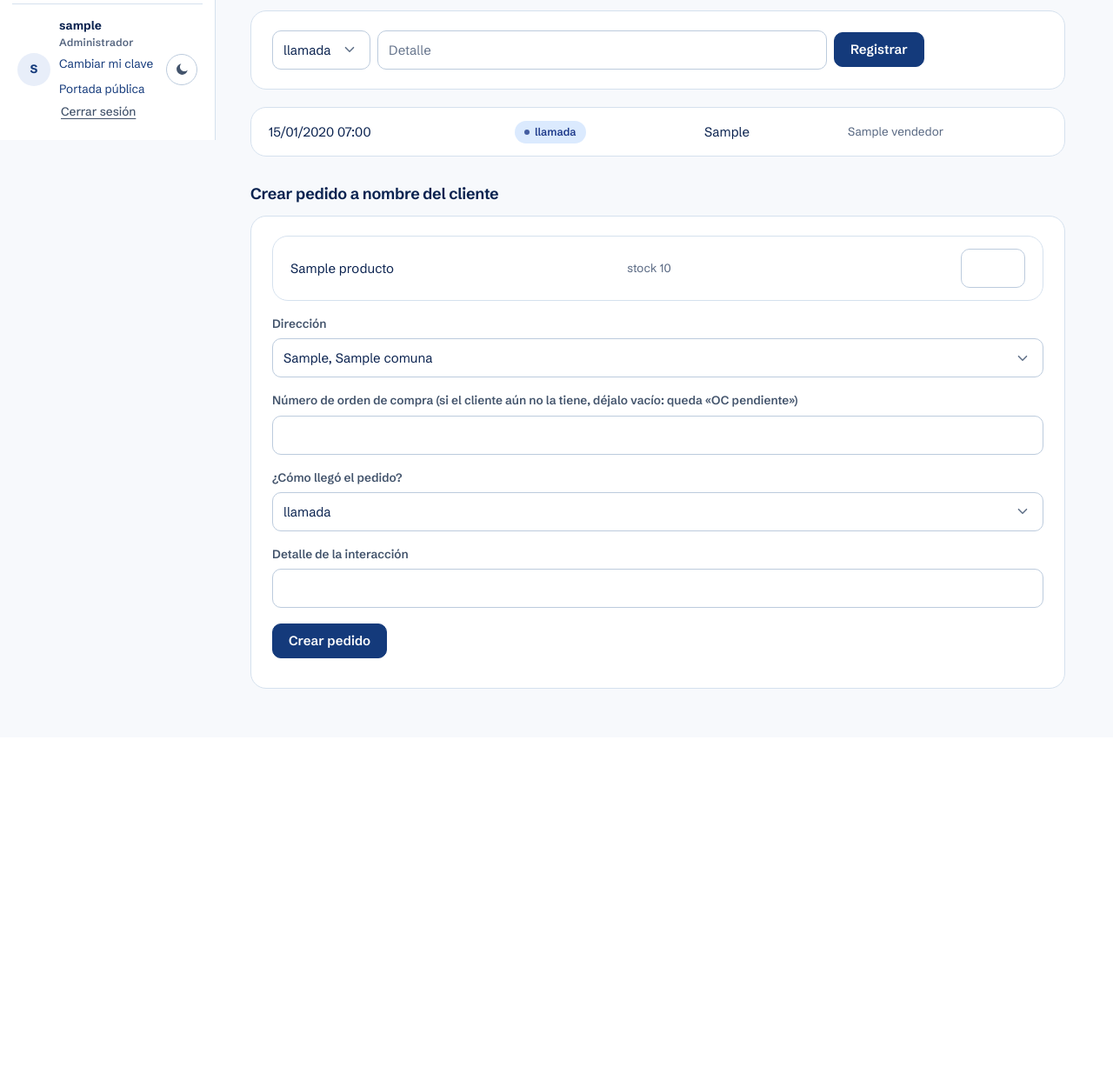
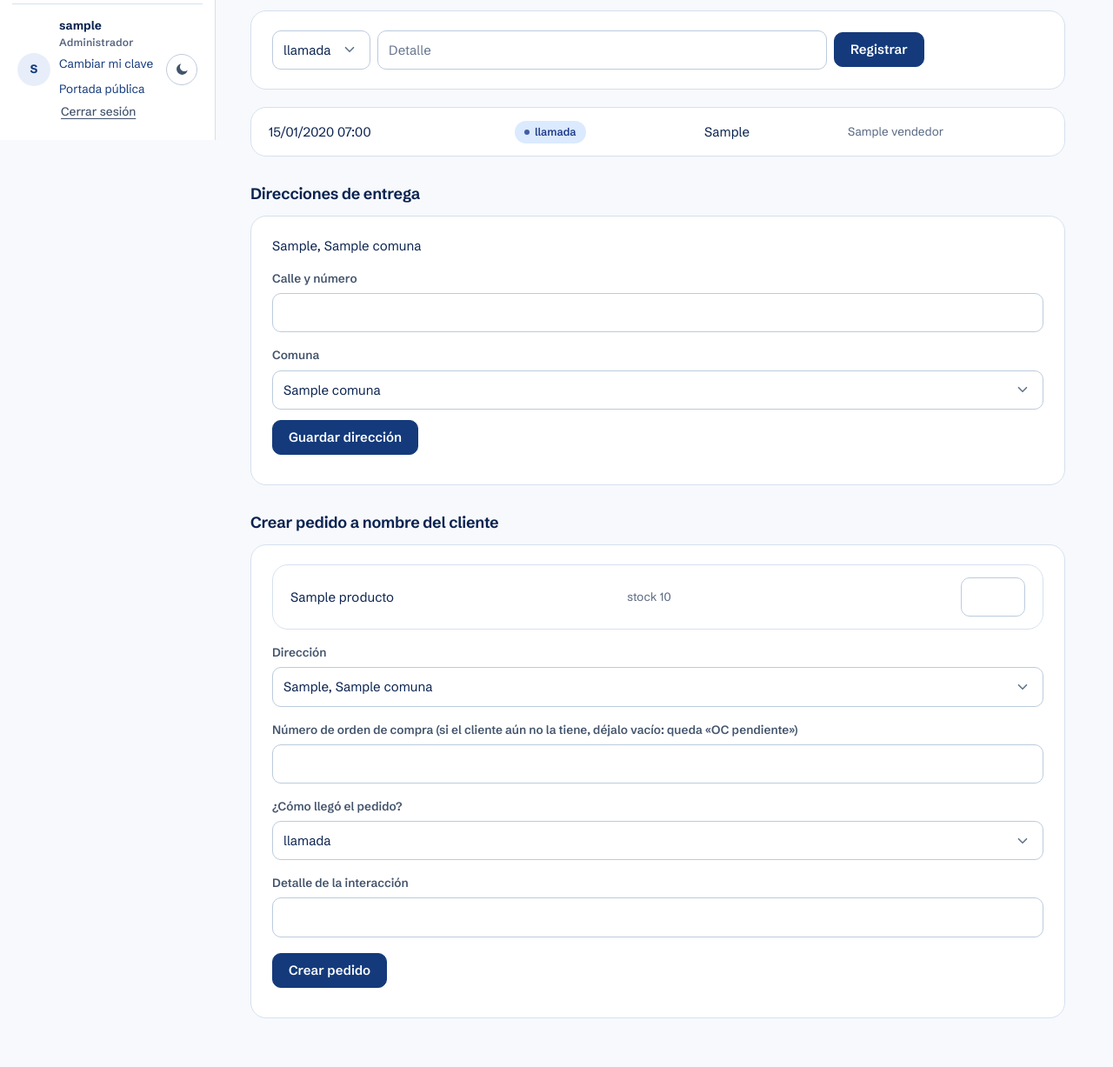
Before and after one commit to leftra123/cofrial-spa, a Django app: page /crm/clientes/1/ in a window 1280 px wide. Shown: the part 639-1866 px from the top of the page at 87% size. Before the commit the page ends 1431 px from the top, so only its background shows below. Run offline with Django 5.2, Linux system fonts and the light colour scheme; a user stored in the database is signed in; tables that the repository leaves empty hold one stand-in row (values such as "Sample post"); data that the repository does not hold is empty; parts of the project's set-up code (start-up, migrations or seed data) failed here and were passed over.

Commit message:
Direcciones nuevas desde el carrito y desde la ficha del cliente (CU-04, A2)
Co-Authored-By: Claude Opus 5.5 <noreply@anthropic.com>

```diff
--- a/web/cofrial/tests_rutas.py
+++ b/web/cofrial/tests_rutas.py
@@ -36,6 +36,7 @@ ESPERADO = {
     '/crm/solicitudes/999999/rechazar/': ('405 405 405 405 405 405 405', 'L 403 403 →/crm/solicitudes/ →/crm/solicitudes/ 403 →/crm/solicitudes/'),
     '/crm/clientes/999999/': ('L 403 403 404 404 403 404', 'L 403 403 404 404 403 404'),
     '/crm/clientes/999999/interaccion/': ('405 405 405 405 405 405 405', 'L 403 403 404 404 403 404'),
+    '/crm/clientes/999999/direccion/': ('405 405 405 405 405 405 405', 'L 403 403 404 404 403 404'),
     '/crm/clientes/999999/pedido/': ('405 405 405 405 405 405 405', 'L 403 403 404 404 403 404'),
     '/crm/requerimientos/': ('L 403 403 200 200 403 200', 'L 403 403 200 200 403 200'),
     '/crm/requerimientos/999999/': ('L 403 403 404 404 403 404', 'L 403 403 404 404 403 404'),
@@ -73,6 +74,7 @@ ESPERADO = {
     '/carrito/actualizar/': ('405 405 405 405 405 405 405', 'L →/carrito/ →/carrito/ 403 403 403 403'),
     '/carrito/repetir/': ('405 405 405 405 405 405 405', 'L →/carrito/ →/carrito/ 403 403 403 403'),
     '/carrito/confirmar/': ('405 405 405 405 405 405 405', 'L →/carrito/ →/carrito/ 403 403 403 403'),
+    '/carrito/direccion/': ('405 405 405 405 405 405 405', 'L →/carrito/ →/carrito/ 403 403 403 403'),
     '/carrito/mp/pagar/': ('405 405 405 405 405 405 405', 'L 403 403 403 403 403 403'),  # B2C da 403 en pruebas porque Mercado Pago no tiene claves; B2B nunca paga con MP
     '/carrito/mp/webhook/': ('405 405 405 405 405 405 405', '204 204 204 204 204 204 204'),  # público: lo llama Mercado Pago sin sesión; sin claves responde 204 y no hace nada
     '/carrito/mp/vuelta/exito/': ('L →/carrito/ →/carrito/ →/catalogo/ →/catalogo/ →/catalogo/ →/catalogo/', '405 405 405 405 405 405 405'),
--- a/web/crm/urls.py
+++ b/web/crm/urls.py
@@ -15,6 +15,7 @@ urlpatterns = [
     path("solicitudes/<int:pk>/rechazar/", views.solicitud_rechazar, name="crm_solicitud_rechazar"),
     path("clientes/<int:pk>/", views.cliente_ficha, name="crm_cliente"),
     path("clientes/<int:pk>/interaccion/", views.cliente_interaccion, name="crm_cliente_interaccion"),
+    path("clientes/<int:pk>/direccion/", views.cliente_direccion, name="crm_cliente_direccion"),
     path("clientes/<int:pk>/pedido/", views.cliente_pedido, name="crm_cliente_pedido"),
     path("cobranza/", views.cobranza, name="crm_cobranza"),
     path("ordenes/<int:orden_id>/factura/", views.orden_facturar, name="crm_orden_factura"),
--- a/web/crm/views.py
+++ b/web/crm/views.py
@@ -9,7 +9,7 @@ from django.views.decorators.http import require_POST
 
 from catalogo.models import Producto
 from cofrial import entradas
-from clientes.models import Vendedor
+from clientes.models import Comuna, Vendedor
 from pedidos import documentos, servicios as pedidos
 from pedidos.models import Pago
 
@@ -193,7 +193,7 @@ def cliente_ficha(request, pk):
         saldo_total=sum(d.saldo for d in docs if d.saldo and d.saldo > 0), direcciones=c.direccion_set.select_related("comuna"),
         interacciones=c.interaccion_set.select_related("vendedor").order_by("-registrada_en"),
         productos=Producto.objects.filter(activo=True, stock_disponible__gt=0).order_by("nombre"),
-        pide_oc=c.tipo_cliente.codigo == "B2B"))
+        pide_oc=c.tipo_cliente.codigo == "B2B", comunas=Comuna.objects.order_by("nombre"), accion_direccion=f"/crm/clientes/{c.pk}/direccion/"))
 
 
 @require_POST
@@ -203,6 +203,20 @@ def cliente_interaccion(request, pk):
     try:
         s.registrar_interaccion(request.user, request.POST.get("tipo", "nota"), request.POST.get("detalle", ""), cliente=c)
         messages.success(request, "Interacción registrada.")
+    except ERRORES as e:
+        _avisar(request, e)
+    return redirect("crm_cliente", pk=pk)
+
+
+@require_POST
+@con_rol(*COMERCIAL)
+def cliente_direccion(request, pk):
+    c = _cliente(request, pk)
+    try:
+        if not s.puede_editar(request.user):
+            raise s.ErrorDeNegocio("Tu rol no puede modificar clientes.")
+        d = pedidos.agregar_direccion(c, request.POST.get("calle_numero", ""), request.POST.get("comuna"))
+        messages.success(request, f"Dirección «{d}» agregada." if d.lat is not None else f"Dirección «{d}» agregada, pero no la encontramos en el mapa: despacho deberá ubicarla.")
     except ERRORES as e:
         _avisar(request, e)
     return redirect("crm_cliente", pk=pk)
--- a/web/pedidos/servicios.py
+++ b/web/pedidos/servicios.py
@@ -8,7 +8,8 @@ from django.db.models import F
 
 from catalogo import avisos
 from catalogo.models import Categoria, PrecioProducto, Producto
-from clientes.models import Cliente, Direccion
+from clientes import geo
+from clientes.models import Cliente, Comuna, Direccion
 from cofrial import entradas
 
 from . import documentos
@@ -124,6 +125,25 @@ def _contexto_desde_carrito(cliente, direccion_id, numero_oc=""):
         grupos.setdefault(rango_de_categoria[productos[i.producto_id].categoria_id], []).append(i)
     return {"direccion": direccion, "carrito": carrito, "items": items, "productos": productos, "precios": precios,
             "grupos": grupos, "pendiente": pendiente, "numero_oc": numero_oc}
+
+
+MAX_DIRECCIONES = 20
+
+
+def agregar_direccion(cliente, calle_numero, comuna_id):
+    """Dirección nueva de un cliente; la primera queda como principal. La ubicación en el mapa es de mejor esfuerzo."""
+    calle_numero = (calle_numero or "").strip()
+    if not calle_numero or len(calle_numero) > 150:
+        raise ErrorDeNegocio("Escribe la calle y el número (hasta 150 caracteres).")
+    comuna = Comuna.objects.filter(pk=entradas.entero(comuna_id)).first() if entradas.es_entero(comuna_id) else None
+    if comuna is None:
+        raise ErrorDeNegocio("Elige una comuna de la lista.")
+    existentes = cliente.direccion_set.count()
+    if existentes >= MAX_DIRECCIONES:
+        raise ErrorDeNegocio(f"Se admiten hasta {MAX_DIRECCIONES} direcciones por cliente.")
+    direccion = Direccion.objects.create(cliente=cliente, calle_numero=calle_numero, comuna=comuna, es_principal=existentes == 0)
+    geo.ubicar(direccion)
+    return direccion
 
 
 # ------------------------------------------------------------------------------------ órdenes
--- a/web/pedidos/urls.py
+++ b/web/pedidos/urls.py
@@ -10,6 +10,7 @@ urlpatterns = [
     path("carrito/actualizar/", views.actualizar, name="carrito_actualizar"),
     path("carrito/repetir/", views.repetir, name="carrito_repetir"),
     path("carrito/confirmar/", views.confirmar, name="carrito_confirmar"),
+    path("carrito/direccion/", views.direccion_nueva, name="carrito_direccion"),
     path("carrito/mp/pagar/", views.mp_pagar_brick, name="mp_pagar_brick"),
     path("carrito/mp/webhook/", views.mp_webhook, name="mp_webhook"),
     path("carrito/mp/vuelta/exito/", views.mp_vuelta_exito, name="mp_vuelta_exito"),
--- a/web/templates/crm/cliente.html
+++ b/web/templates/crm/cliente.html
@@ -23,6 +23,11 @@
   <select name="tipo" aria-label="Tipo"><option>llamada</option><option>correo</option><option>reunion</option><option>nota</option></select> <input name="detalle" placeholder="Detalle" size="50" required aria-label="Detalle"> <button data-cargando="Registrando…">Registrar</button></form></div>{% endif %}
 <div class="tabla-caja"><table><tbody>{% for i in interacciones %}<tr><td>{{ i.registrada_en|date:"d/m/Y H:i" }}</td><td><span class="chip asignado">{{ i.tipo }}</span></td><td>{{ i.detalle }}</td><td class="frio">{{ i.vendedor }}</td></tr>{% empty %}{% include "componentes/vacio_estado.html" with cols=4 compacto=True ico="chat" titulo="Sin interacciones registradas" texto="Anota llamadas, correos y reuniones para no perder el hilo con este cliente." %}{% endfor %}</tbody></table></div>
 {% if puede_editar %}
+<div class="seccion"><h2>Direcciones de entrega</h2></div>
+<div class="tarjeta-ui" style="margin-bottom:16px">
+  {% for d in direcciones %}<p style="margin:0 0 6px">{{ d }}{% if d.lat is None %} <span class="chip pendiente">Sin ubicar en el mapa</span>{% endif %}</p>{% empty %}<p class="muted" style="margin:0 0 6px">Este cliente aún no tiene dirección: agrégala para poder crearle pedidos.</p>{% endfor %}
+  {% include "pedidos/_direccion_nueva.html" with accion=accion_direccion %}
+</div>
 <div class="seccion"><h2>Crear pedido a nombre del cliente</h2></div>
 <div class="tarjeta-ui">
 <form method="post" action="/crm/clientes/{{ c.cliente_id }}/pedido/" data-carga>{% csrf_token %}
--- /dev/null
+++ b/web/templates/pedidos/_direccion_nueva.html
@@ -0,0 +1,6 @@
+{% comment %}Formulario de una dirección nueva. Recibe `accion` (a dónde enviar) y `comunas`.{% endcomment %}
+<form method="post" action="{{ accion }}" data-carga>{% csrf_token %}
+  <label for="dir-calle">Calle y número</label><input id="dir-calle" name="calle_numero" maxlength="150" required autocomplete="street-address">
+  <label for="dir-comuna">Comuna</label><select id="dir-comuna" name="comuna" required>{% for c in comunas %}<option value="{{ c.pk }}">{{ c.nombre }}</option>{% endfor %}</select>
+  <p style="margin-top:12px"><button class="btn-sec" data-cargando="Guardando…">Guardar dirección</button></p>
+</form>
--- a/web/templates/pedidos/carrito.html
+++ b/web/templates/pedidos/carrito.html
@@ -59,6 +59,7 @@
       <button class="confirmar" data-cargando="{% if pide_oc %}Generando orden…{% else %}Procesando pago…{% endif %}"{% if sin_stock %} disabled aria-describedby="why-confirmar"{% else %} aria-describedby="ayuda-pago"{% endif %}>{% if pide_oc %}Generar orden{% else %}Pagar y generar orden{% endif %}</button>{% if sin_stock %}<p class="ayuda" id="why-confirmar">Resuelve los productos sin stock de arriba para continuar.</p>{% endif %}
     </form>
     {% endif %}
+    <details class="acc-doc"{% if not direcciones %} open{% endif %}><summary>Agregar otra dirección</summary>{% include "pedidos/_direccion_nueva.html" with accion="/carrito/direccion/" %}</details>
     <p class="seguro"><svg viewBox="0 0 24 24" aria-hidden="true"><rect x="4" y="11" width="16" height="10" rx="2"/><path d="M8 11V7a4 4 0 018 0v4"/></svg>Podrá seguir la entrega en vivo desde "Mis pedidos"</p>
   </aside>
 </div>
```
Also changed, not shown: web/pedidos/views.py (+16 -1 lines).
